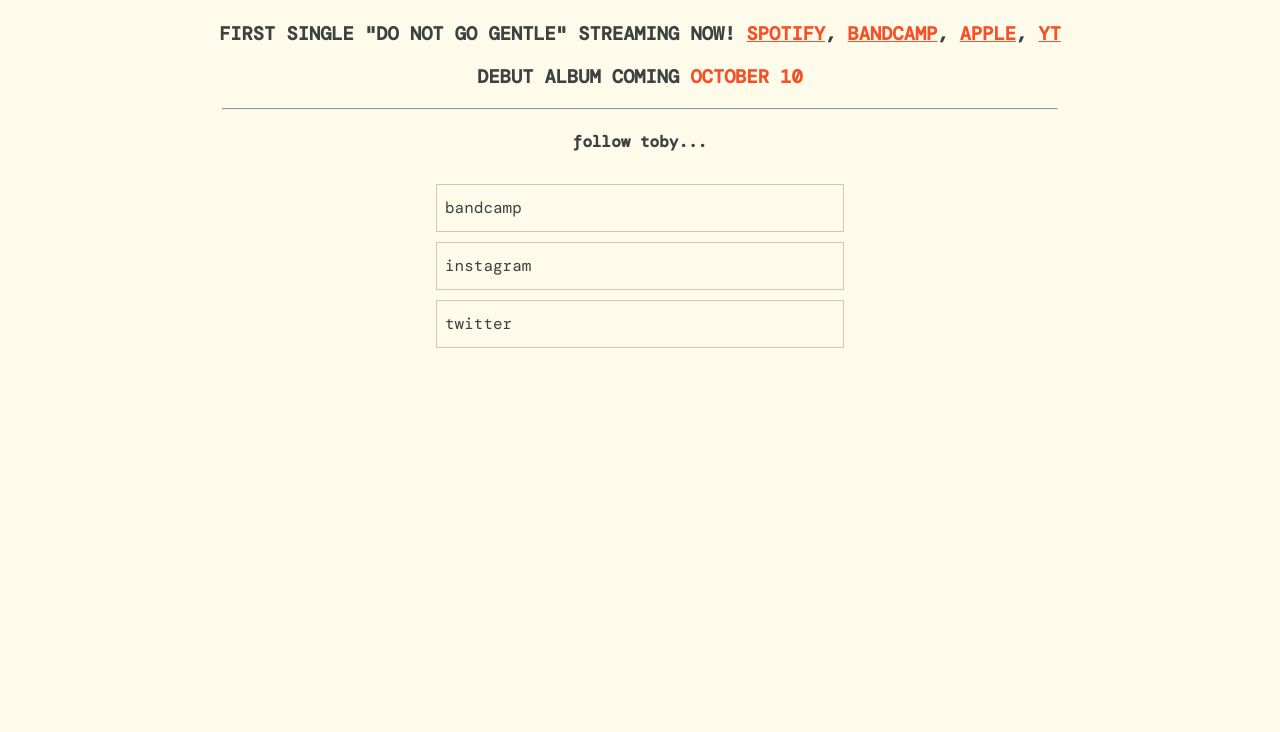
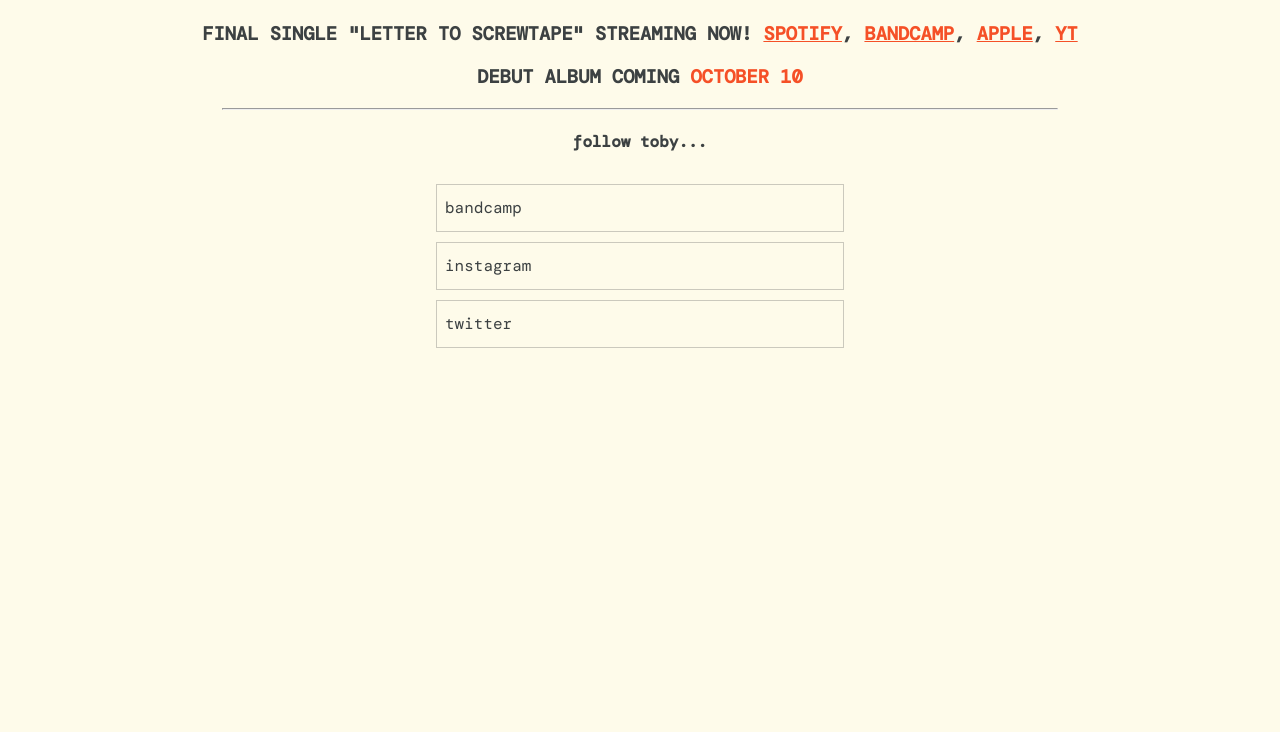
Before and after one commit to brockross/tobythetiger, a plain HTML site: page index.html in a window 1280 px wide. Shown: the part 68-800 px from the top of the page. Drawn offline with nearby package versions, Linux system fonts and the light colour scheme; a web font is replaced by a local one.

Commit message:
add screwtape links

```diff
--- a/index.html
+++ b/index.html
@@ -85,7 +85,7 @@
     <div id="banner">toby the tiger</div>
     <div id="main-container">
       <marquee id="tagline" scrollamount="6">thoughtful indie rock // Boise, ID</marquee>
-      <h3>FIRST SINGLE "DO NOT GO GENTLE" STREAMING NOW! <a class="important-text" href="https://open.spotify.com/track/22tatRyNGFn3AlhSvaKl7H?si=79aa54d996574682">SPOTIFY</a>, <a class="important-text" href="https://tobythetiger.bandcamp.com/track/do-not-go-gentle">BANDCAMP</a>, <a class="important-text" href="https://music.apple.com/us/album/do-not-go-gentle/1760490322?i=1760490323">APPLE</a>, <a class="important-text" href="https://music.youtube.com/watch?v=nAoDaojy_sg&si=6svTGmnoN9o3TkFi">YT</a></h3>
+      <h3>FINAL SINGLE "LETTER TO SCREWTAPE" STREAMING NOW! <a class="important-text" href="https://open.spotify.com/track/2ci5oyAWbE0J1wdBCmXuMQ?si=f7887333dc834d09">SPOTIFY</a>, <a class="important-text" href="https://tobythetiger.bandcamp.com/track/letter-to-screwtape">BANDCAMP</a>, <a class="important-text" href="https://music.apple.com/us/album/letter-to-screwtape-single/1760510488">APPLE</a>, <a class="important-text" href="https://music.youtube.com/watch?v=ZsaJHd-OWMI&si=JQWO93n8tvdZ2Ysp">YT</a></h3>
       <h3>DEBUT ALBUM COMING <span class="important-text">OCTOBER 10</span></h3>
       <hr />
       <h4>follow toby...</h4>
```
